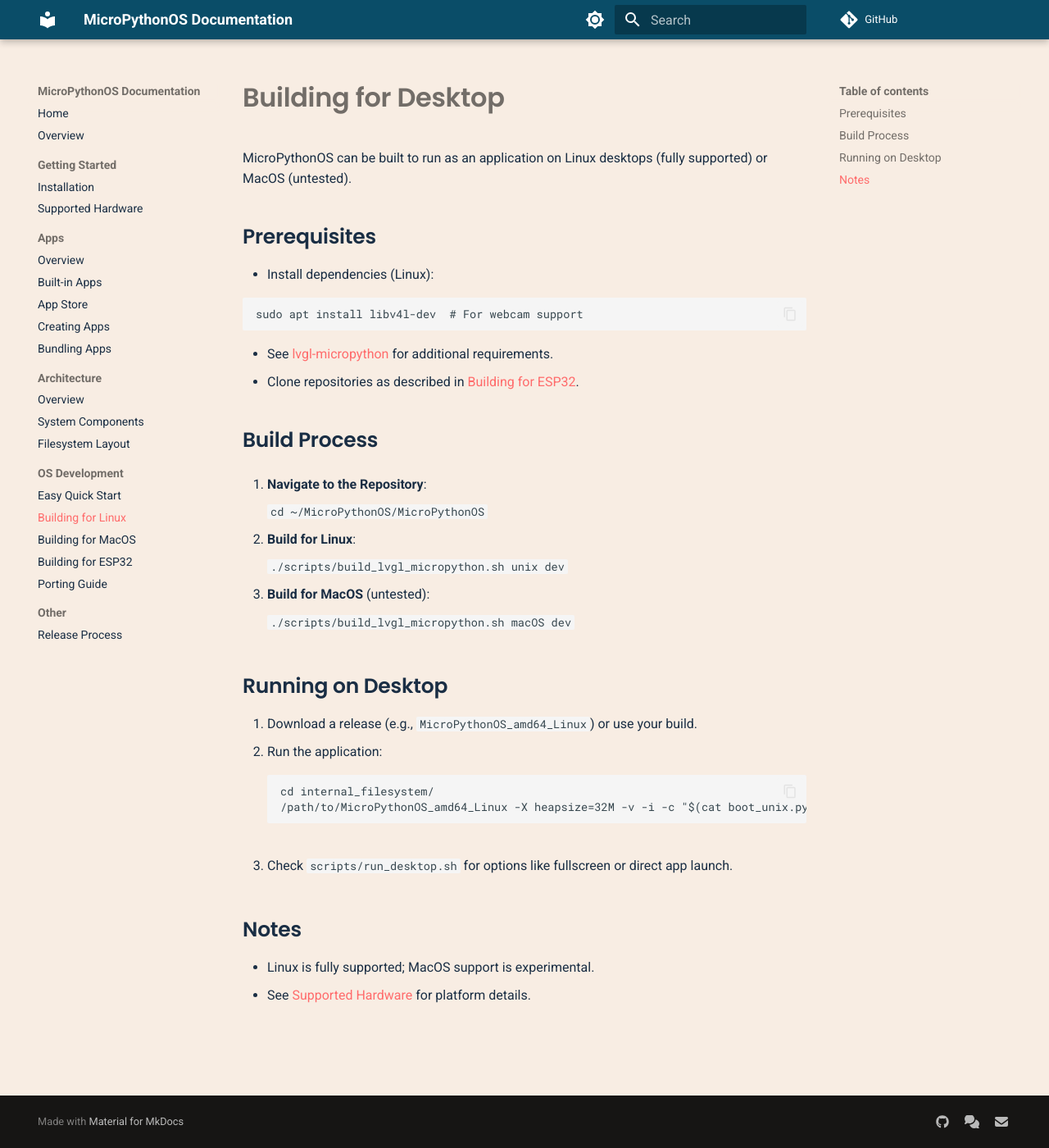
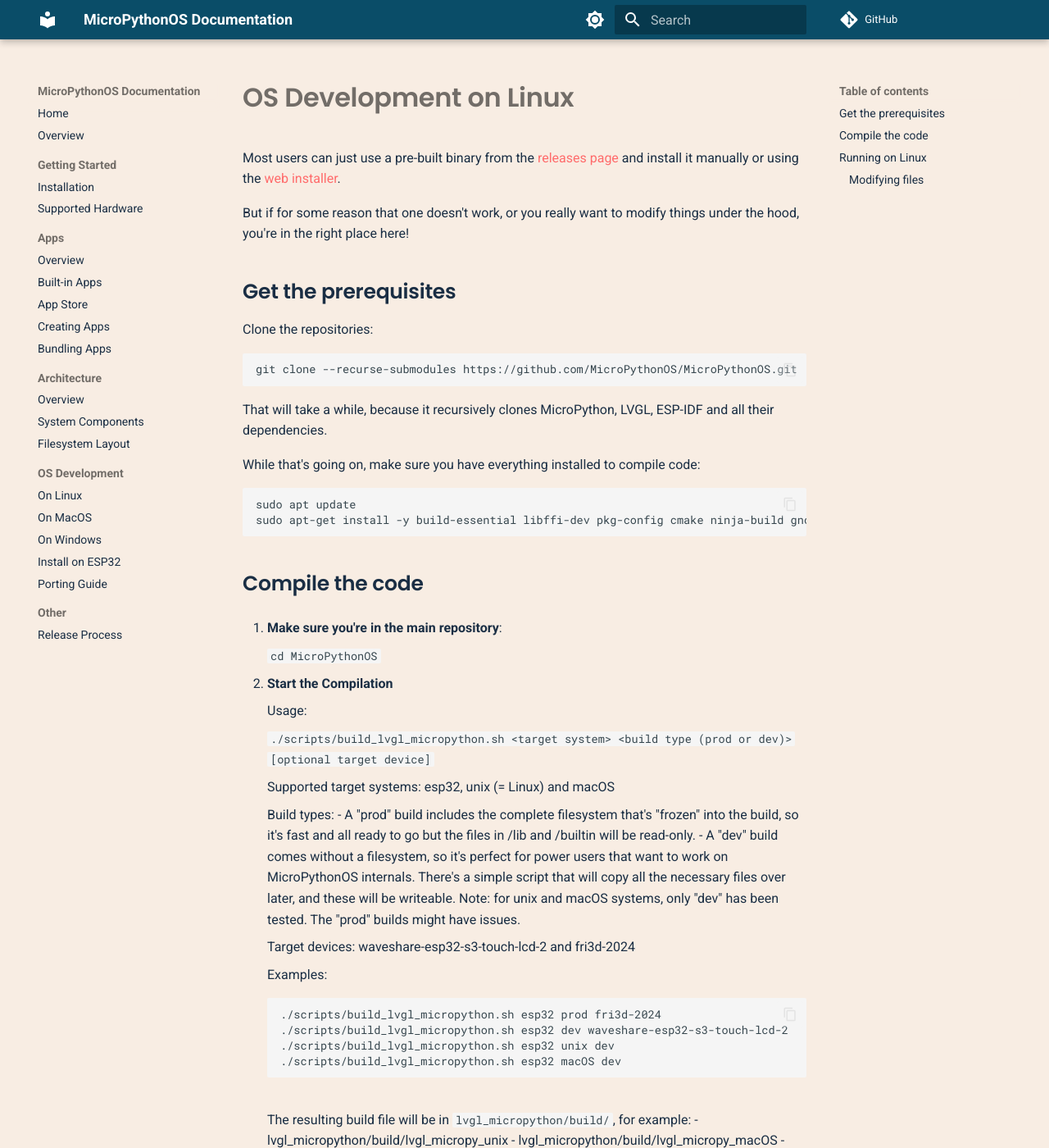
Before and after one commit to MicroPythonOS/docs, an MkDocs documentation site: the page built from docs/os-development/building-for-linux.md, in a window 1280 px wide and 1400 px high. Shown: the whole window at 82% size. Built offline with MkDocs 1.6.1 and Material for MkDocs 9.7.7, drawn with Linux system fonts in a browser that asks for light colours; comment, search, counter and statistics services are not loaded; some of the changed text lies outside the part shown.

Commit message:
update linux and windows instructions

````diff
--- a/docs/os-development/building-for-linux.md
+++ b/docs/os-development/building-for-linux.md
@@ -1,53 +1,82 @@
-# Building for Desktop
+# OS Development on Linux
 
-MicroPythonOS can be built to run as an application on Linux desktops (fully supported) or MacOS (untested).
+Most users can just use a pre-built binary from the [releases page](https://github.com/MicroPythonOS/MicroPythonOS/releases) and install it manually or using the [web installer](https://install.MicroPythonOS.com).
 
-## Prerequisites
+But if for some reason that one doesn't work, or you really want to modify things under the hood, you're in the right place here!
 
-<!-- https://github.com/lvgl-micropython/lvgl_micropython?tab=readme-ov-file#compiling-for-ubuntu-linux -->
+## Get the prerequisites
 
-- Install dependencies (Linux):
+Clone the repositories:
+
 ```
-sudo apt install libv4l-dev  # For webcam support
+git clone --recurse-submodules https://github.com/MicroPythonOS/MicroPythonOS.git
 ```
-- See [lvgl-micropython](https://github.com/MicroPythonOS/lvgl_micropython) for additional requirements.
-- Clone repositories as described in [Building for ESP32](esp32.md).
 
-## Build Process
+That will take a while, because it recursively clones MicroPython, LVGL, ESP-IDF and all their dependencies.
 
-1. **Navigate to the Repository**:
+While that's going on, make sure you have everything installed to compile code:
+
+```
+sudo apt update
+sudo apt-get install -y build-essential libffi-dev pkg-config cmake ninja-build gnome-desktop-testing libasound2-dev libpulse-dev libaudio-dev libjack-dev libsndio-dev libx11-dev libxext-dev libxrandr-dev libxcursor-dev libxfixes-dev libxi-dev libxss-dev libxkbcommon-dev libdrm-dev libgbm-dev libgl1-mesa-dev libgles2-mesa-dev libegl1-mesa-dev libdbus-1-dev libibus-1.0-dev libudev-dev fcitx-libs-dev libpipewire-0.3-dev libwayland-dev libdecor-0-dev libv4l-dev
+```
+
+## Compile the code
+
+1. **Make sure you're in the main repository**:
 
     ```
-    cd ~/MicroPythonOS/MicroPythonOS
+    cd MicroPythonOS
     ```
 
-2. **Build for Linux**:
+2. **Start the Compilation**
+
+    Usage:
 
     ```
-    ./scripts/build_lvgl_micropython.sh unix dev
+    ./scripts/build_lvgl_micropython.sh <target system> <build type (prod or dev)> [optional target device]
     ```
 
-3. **Build for MacOS** (untested):
+    Supported target systems: esp32, unix (= Linux) and macOS
 
+    Build types:
+    - A "prod" build includes the complete filesystem that's "frozen" into the build, so it's fast and all ready to go but the files in /lib and /builtin will be read-only.
+    - A "dev" build comes without a filesystem, so it's perfect for power users that want to work on MicroPythonOS internals. There's a simple script that will copy all the necessary files over later, and these will be writeable.
+    Note: for unix and macOS systems, only "dev" has been tested. The "prod" builds might have issues.
+
+    Target devices: waveshare-esp32-s3-touch-lcd-2 and fri3d-2024
+
+    Examples:
+
+    <pre>
     ```
-    ./scripts/build_lvgl_micropython.sh macOS dev
+    ./scripts/build_lvgl_micropython.sh esp32 prod fri3d-2024
+    ./scripts/build_lvgl_micropython.sh esp32 dev waveshare-esp32-s3-touch-lcd-2
+    ./scripts/build_lvgl_micropython.sh esp32 unix dev
+    ./scripts/build_lvgl_micropython.sh esp32 macOS dev
     ```
+    </pre>
 
-## Running on Desktop
+    The resulting build file will be in `lvgl_micropython/build/`, for example:
+    - lvgl_micropython/build/lvgl_micropy_unix
+    - lvgl_micropython/build/lvgl_micropy_macOS
+    - lvgl_micropython/build/lvgl_micropy_ESP32_GENERIC_S3-SPIRAM_OCT-16.bin
 
-1. Download a release (e.g., `MicroPythonOS_amd64_Linux`) or use your build.
+## Running on Linux
+
+1. Download a release binary (e.g., `MicroPythonOS_amd64_Linux`) or use your own build from above.
 2. Run the application:
 
     <pre>
     ```
-    cd internal_filesystem/
-    /path/to/MicroPythonOS_amd64_Linux -X heapsize=32M -v -i -c "$(cat boot_unix.py main.py)"
+    ./scripts/run_desktop.sh
     ```
     </pre>
 
-3. Check `scripts/run_desktop.sh` for options like fullscreen or direct app launch.
+### Modifying files
 
-## Notes
+You'll notice that, whenever you change a file on your local system, the changes are immediately visible whenever you reload the file.
 
-- Linux is fully supported; MacOS support is experimental.
-- See [Supported Hardware](../getting-started/supported-hardware.md) for platform details.
+This results in a very quick coding cycle.
+
+Give this a try by editing `internal_filesystem/builtin/apps/com.micropythonos.about/assets/about.py` and then restarting the "About" app. Powerful stuff!
--- a/mkdocs.yml
+++ b/mkdocs.yml
@@ -48,10 +48,10 @@
       - System Components: architecture/system-components.md
       - Filesystem Layout: architecture/filesystem.md
   - OS Development:
-      - Easy Quick Start: os-development/prebuilt.md
-      - Building for Linux: os-development/building-for-linux.md
-      - Building for MacOS: os-development/building-for-macos.md
-      - Building for ESP32: os-development/building-for-esp32.md
+      - On Linux: os-development/linux.md
+      - On MacOS: os-development/macos.md
+      - On Windows: os-development/windows.md
+      - Install on ESP32: os-development/manual-install-esp32.md
       - Porting Guide: os-development/porting-guide.md
   - Other:
       - Release Process: other/release-checklist.md
````
Also changed, not shown: docs/os-development/windows.md (added, +9 -0 lines).
